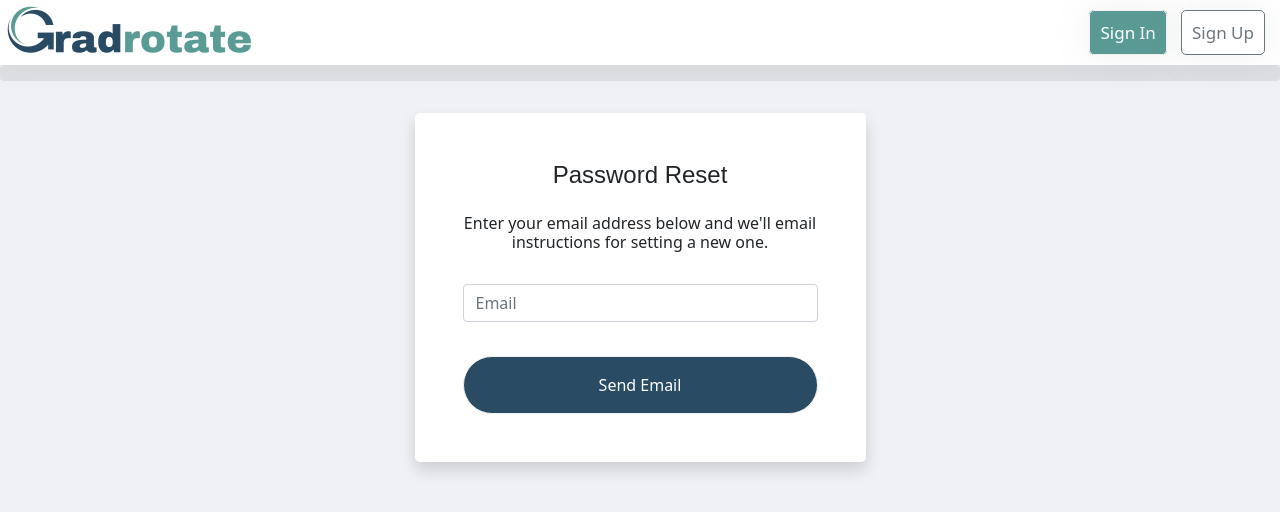
After one commit to jonny-dain/Gradrotate, a Django app: page /reset_password/ in a window 1280 px wide. The commit adds this page. Shown: the top 512 px of the page. Run offline with Django 4.2, Linux system fonts and the light colour scheme; some libraries are stand-ins or nearby versions; some web fonts are replaced.

Commit message:
Added a reset email option integrated with a django email API

```diff
--- a/accounts/forms.py
+++ b/accounts/forms.py
@@ -3,6 +3,46 @@ from django.contrib.auth.forms import UserCreationForm
 from django.contrib.auth.models import User
 from django.contrib.auth.models import AbstractBaseUser
 from django import forms
+from django.contrib.auth.forms import PasswordResetForm, PasswordChangeForm, SetPasswordForm
+
+class UserPasswordResetForm(PasswordResetForm):
+    def __init__(self, *args, **kwargs):
+        super(UserPasswordResetForm, self).__init__(*args, **kwargs)
+
+    email = forms.EmailField(label='', widget=forms.EmailInput(attrs={
+        'class': 'form-control',
+        'style': 'margin-bottom: 10px',
+        'placeholder': 'Email',
+        'type': 'email',
+        'name': 'email'
+        }))
+
+
+class UserPasswordResetPasswordForm(SetPasswordForm):
+
+    new_password1 = forms.CharField(label='',widget=forms.PasswordInput(attrs={
+        'class': 'form-control',
+        'style': 'margin-bottom: 10px',
+        'placeholder': 'New Password',
+        'type': 'password',
+        'name': 'password1'
+        }))
+
+    new_password2 = forms.CharField(label='',widget=forms.PasswordInput(attrs={
+        'class': 'form-control',
+        'style': 'margin-bottom: 10px',
+        'placeholder': 'Repeat Password',
+        'type': 'password',
+        'name': 'password2'
+        }))
+
+
+
+    class Meta:
+        fields = ('new_password1','new_password2')
+
+
+
 
 class CreateUserForm(UserCreationForm):
     ROLE= [
--- a/accounts/templates/accounts/login.html
+++ b/accounts/templates/accounts/login.html
@@ -36,6 +36,10 @@
                   <input type="password" class="form-control" id="floatingPassword" placeholder="Password" name="password">
                   <label for="floatingPassword">Password</label>
                 </div>
+                <div class="text-center">
+                  <p><a href="../reset_password" style="text-decoration: none;">Forgot password?</a></p>
+                  </div>
+
                 {% for message in messages %}
                     <div class="alert alert-dark" role="alert"> {{message}} </div>
                 {% endfor %}
@@ -45,7 +49,7 @@
                 <hr class="my-4">
 
                 <div class="text-center">
-                <p>Not got an account? <a href="../register">Register here</a></p>
+                <p>Not got an account? <a style="text-decoration: none;" href="../register">Register here</a></p>
                 </div>
               </form>
             </div>
--- /dev/null
+++ b/accounts/templates/accounts/password_reset.html
@@ -0,0 +1,59 @@
+{% extends "base.html" %}
+
+{% block content %}
+
+
+<header>
+  <title>Password Reset | Gradrotate</title>
+</header>
+
+
+
+
+<main>
+<body>
+  <div class = "progress-with-nav">
+    <div class="progress">
+        <div class="progress-bar " role="progressbar" style="background-color: #5A9B95;" aria-valuenow="0" aria-valuemin="0" aria-valuemax="100"></div>
+      </div>
+</div>
+    <div class="container">
+      <div class="row">
+        <div class="col-sm-9 col-md-7 col-lg-5 mx-auto">
+          <div class="card border-0 shadow rounded-3 my-5">
+            <div class="card-body p-4 p-sm-5">
+              <h4 class="card-title text-center mb-4" style="font-family: 'Archivo Black', sans-serif;">
+                Password Reset
+                </h4>
+
+                <h6 class="text-center pb-4"> Enter your email address below
+
+                  and we'll email instructions for setting a new one.
+
+                </h6>
+
+
+
+              <form method="POST" action="">
+                {% csrf_token %}
+
+
+
+                {{form}}
+                {% for message in messages %}
+                    <div class="alert alert-dark" role="alert"> {{message}} </div>
+                {% endfor %}
+                <div class="d-grid">
+                  <button class="save-button p-3 mt-4 text-center" style="width: 100%;" type="submit" name ="send email">Send Email</button>
+                </div>
+
+              </form>
+            </div>
+          </div>
+        </div>
+      </div>
+    </div>
+  </body>
+</main>
+
+{% endblock %}
--- a/accounts/templates/accounts/register.html
+++ b/accounts/templates/accounts/register.html
@@ -66,7 +66,7 @@
 
                 <hr class="my-2">
                 <div class="text-center">
-                <p>Already a user? <a href="../login">Login here</a></p>
+                <p>Already a user? <a style="text-decoration: none;" href="../login">Login here</a></p>
                 </div>
               </form>
             </div>
--- a/accounts/urls.py
+++ b/accounts/urls.py
@@ -1,10 +1,19 @@
 from django.urls import path
 from accounts import views
+from django.contrib.auth import views as auth_views
 
+from accounts.forms import UserPasswordResetForm, UserPasswordResetPasswordForm
 
 urlpatterns = [
     path('', views.homepage, name="home"),
     path('register/', views.register, name="register"),
     path('login/', views.login, name = "login"),
     path('logout/', views.logout, name = "logout"),
+
+
+    path('reset_password/', auth_views.PasswordResetView.as_view(template_name = "accounts/password_reset.html",form_class=UserPasswordResetForm), name="reset_password"),
+    path('reset_password_sent/',auth_views.PasswordResetDoneView.as_view(template_name = "accounts/password_reset_sent.html"), name="password_reset_done"),
+    path('reset/<uidb64>/<token>/',auth_views.PasswordResetConfirmView.as_view(template_name ="accounts/password_reset_done.html", form_class=UserPasswordResetPasswordForm), name="password_reset_confirm"),
+    path('reset_password_complete/',auth_views.PasswordResetCompleteView.as_view(template_name = "accounts/password_reset_complete.html"), name="password_reset_complete")
+
 ]
--- a/accounts/views.py
+++ b/accounts/views.py
@@ -109,6 +109,12 @@ def register(request):
     }
     return render(request, 'accounts/register.html', context)
 
+
+
+
+
+
+
 # HTTP Error 400
 def bad_request(request, exception):
     return render(request, "accounts/error.html")
--- a/interface/views.py
+++ b/interface/views.py
@@ -367,8 +367,9 @@ def allocate_excel(request):
 
         #Validation of excel file needs to be complete...
 
-        workbook = openpyxl.load_workbook(excel_file)
+
         try:
+            workbook = openpyxl.load_workbook(excel_file)
             intern_excel = workbook["Sheet1"]
             job_excel = workbook["Sheet2"]
             intern_preference = excel_preferences(preferences = intern_excel)
@@ -398,7 +399,6 @@ def allocate_excel(request):
             data_overall_match = int(((data_intern_match + data_job_match)/2))
 
 
-
         except:
             messages.error(request, 'Wrong format! Please edit and try again')
             return redirect('../../../admin_interface/allocate/excel')
--- a/static/css/style.css
+++ b/static/css/style.css
@@ -851,7 +851,7 @@ input[type="range"] {
 .tooltip-text {
   visibility: hidden;
   position: absolute;
-  z-index: 2;
+  z-index: 12;
   width: 300px;
   color: black;
   font-size: 12px;
```
Also changed, not shown: accounts/templates/accounts/password_reset_complete.html (added, +48 -0 lines), accounts/templates/accounts/password_reset_done.html (added, +49 -0 lines), accounts/templates/accounts/password_reset_sent.html (added, +46 -0 lines), gradRotate/local.py (+14 -0 lines), gradRotate/settings.py (+10 -0 lines).
